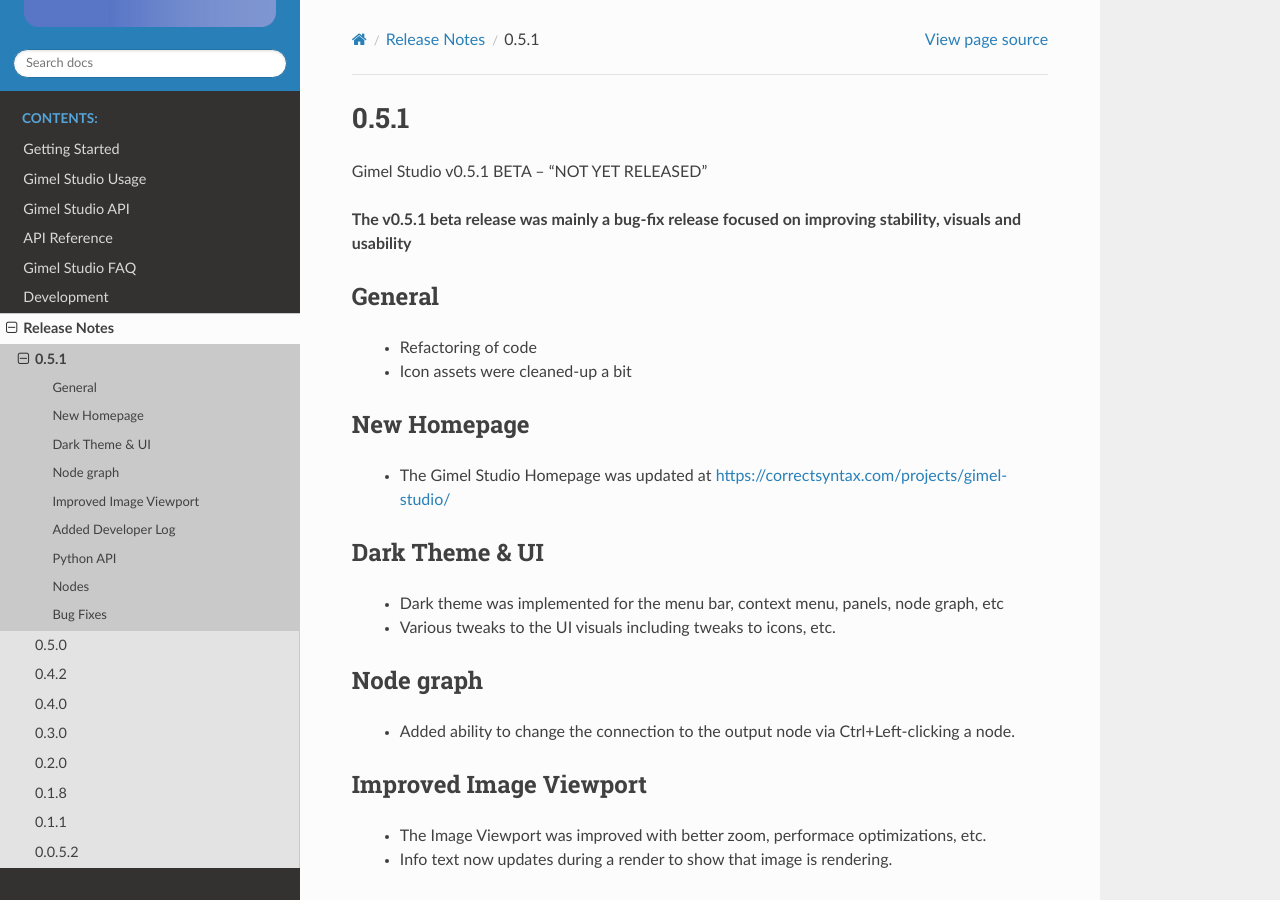
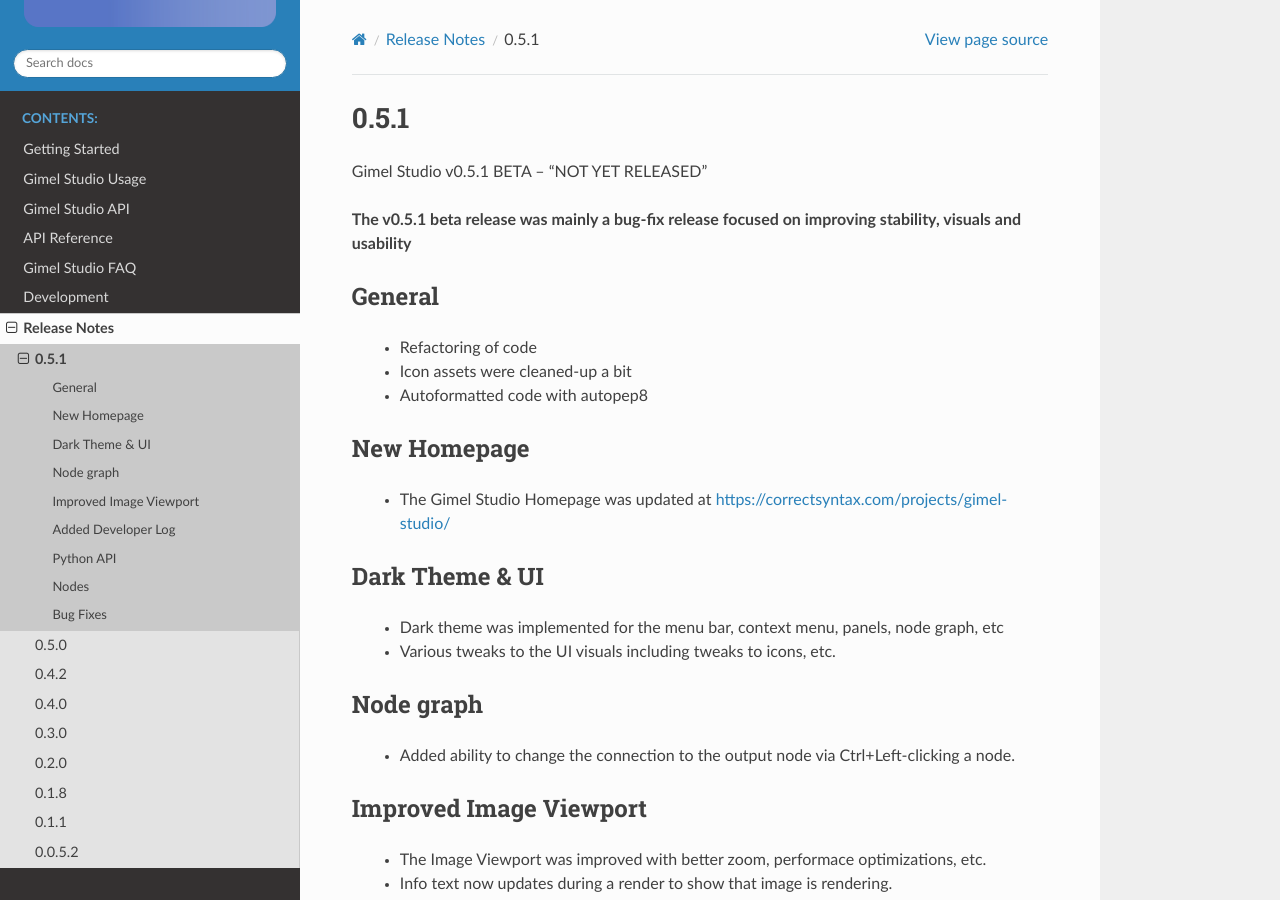
Before and after one commit to GimelStudio/Gimel-Studio, a Sphinx documentation site: the page built from docs/source/release_notes/0.5.1.rst, in a window 1280 px wide and 900 px high. Built offline with Sphinx 7.4.7 and the Read the Docs theme 2.0.0, drawn with Linux system fonts in a browser that asks for light colours; the version number could not be read and is left out.

Commit message:
update release notes

```diff
--- a/docs/source/release_notes/0.5.1.rst
+++ b/docs/source/release_notes/0.5.1.rst
@@ -11,6 +11,7 @@ General
 
  * Refactoring of code
  * Icon assets were cleaned-up a bit
+ * Autoformatted code with autopep8
 
 
 New Homepage
```
